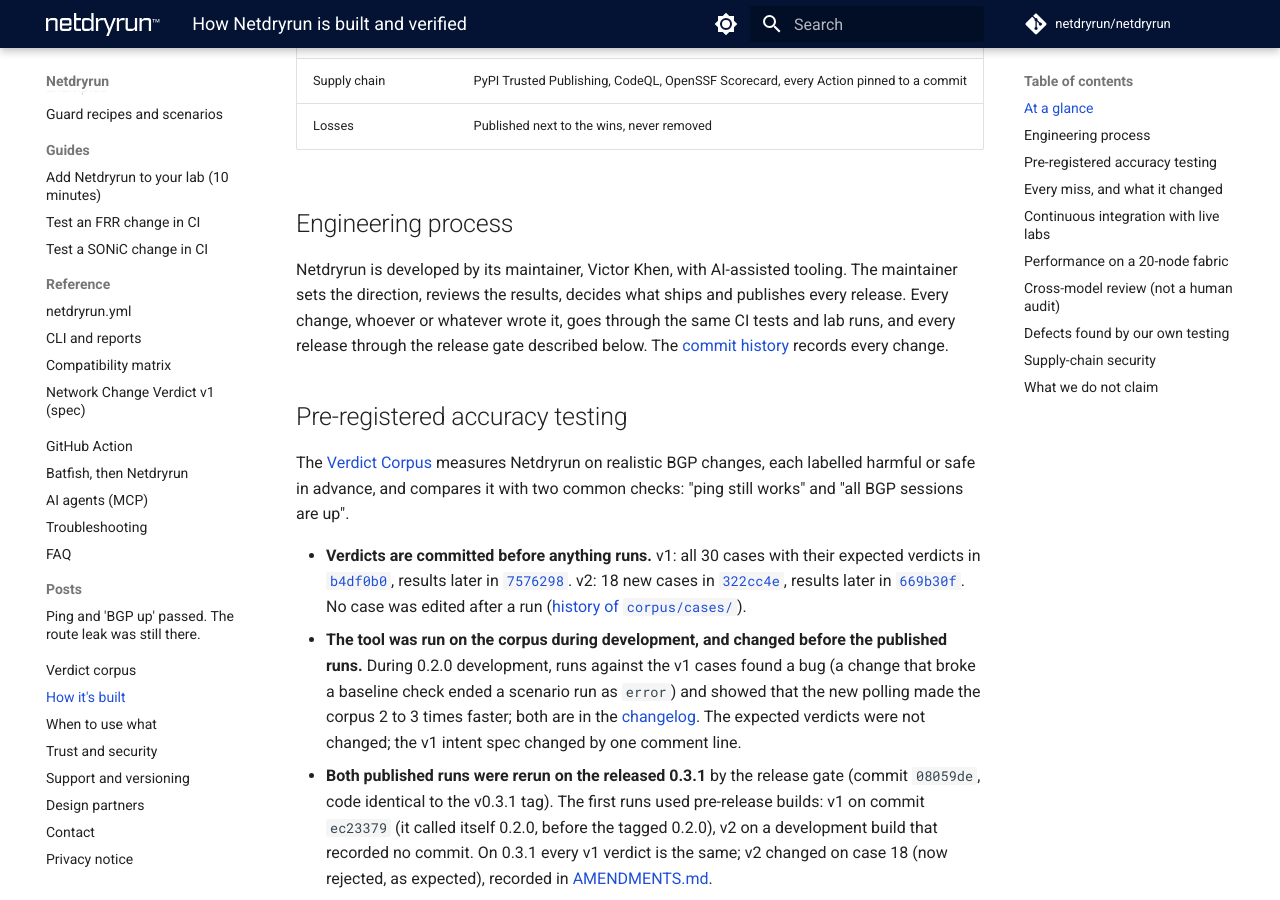
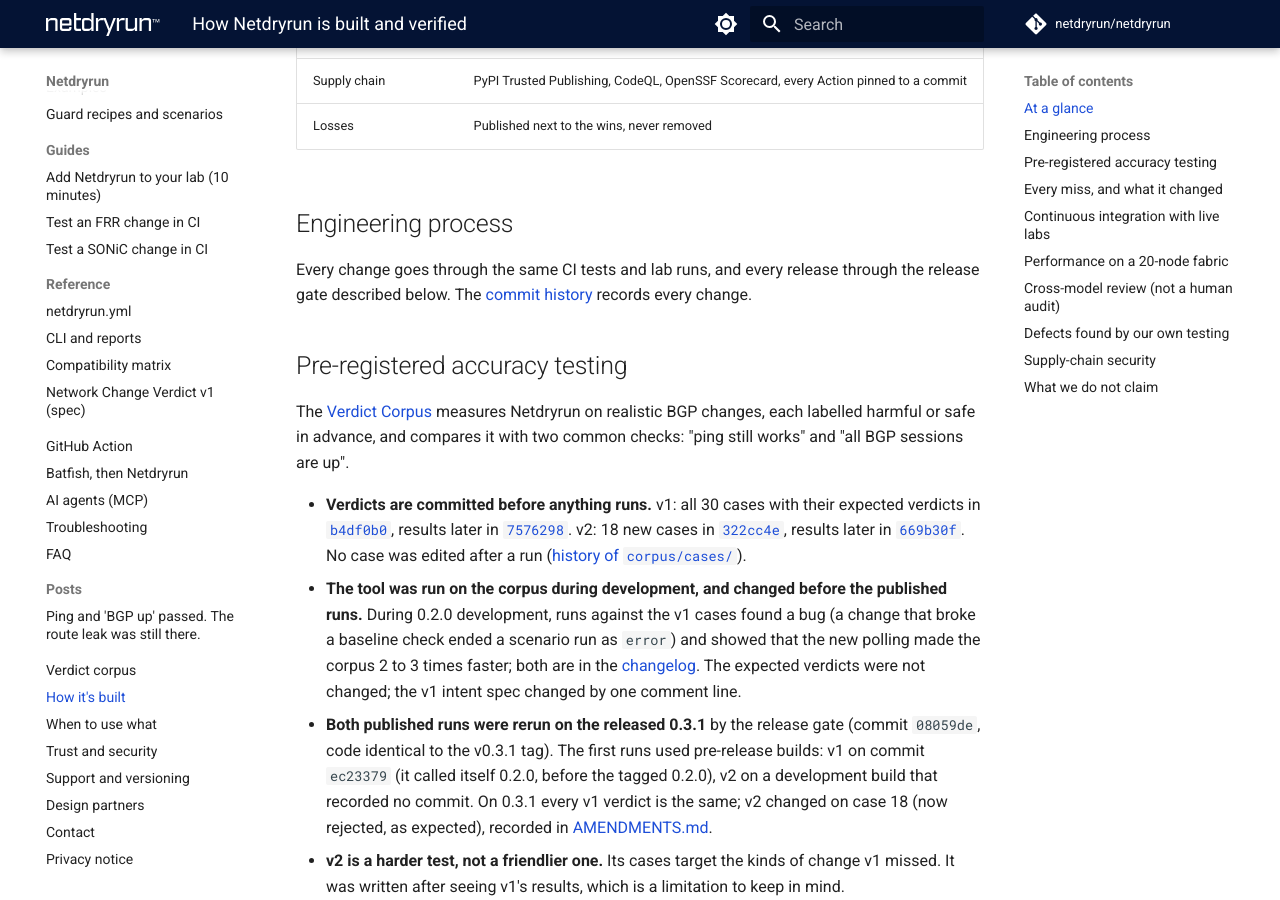
Before and after one commit to actions-marketplace-validations/netdryrun_Netdryrun, an MkDocs documentation site: the page built from website/docs/how-its-built.md, in a window 1280 px wide and 900 px high, scrolled down 685 px. Built offline with MkDocs 1.6.1 and Material for MkDocs 9.7.7, drawn with Linux system fonts in a browser that asks for light colours; plug-ins that fetch from the network failed and are left out; comment, search, counter and statistics services are not loaded.

Commit message:
How it's built: drop the maintainer and tooling sentence

```diff
--- a/website/docs/how-its-built.md
+++ b/website/docs/how-its-built.md
@@ -21,7 +21,7 @@
 
 ## Engineering process
 
-Netdryrun is developed by its maintainer, Victor Khen, with AI-assisted tooling. The maintainer sets the direction, reviews the results, decides what ships and publishes every release. Every change, whoever or whatever wrote it, goes through the same CI tests and lab runs, and every release through the release gate described below. The [commit history](https://github.com/netdryrun/netdryrun/commits/main) records every change.
+Every change goes through the same CI tests and lab runs, and every release through the release gate described below. The [commit history](https://github.com/netdryrun/netdryrun/commits/main) records every change.
 
 ## Pre-registered accuracy testing
 
--- a/website/docs/llms-full.txt
+++ b/website/docs/llms-full.txt
@@ -3905,7 +3905,7 @@
 
 ## Engineering process
 
-Netdryrun is developed by its maintainer, Victor Khen, with AI-assisted tooling. The maintainer sets the direction, reviews the results, decides what ships and publishes every release. Every change, whoever or whatever wrote it, goes through the same CI tests and lab runs, and every release through the release gate described below. The [commit history](https://github.com/netdryrun/netdryrun/commits/main) records every change.
+Every change goes through the same CI tests and lab runs, and every release through the release gate described below. The [commit history](https://github.com/netdryrun/netdryrun/commits/main) records every change.
 
 ## Pre-registered accuracy testing
 
```
